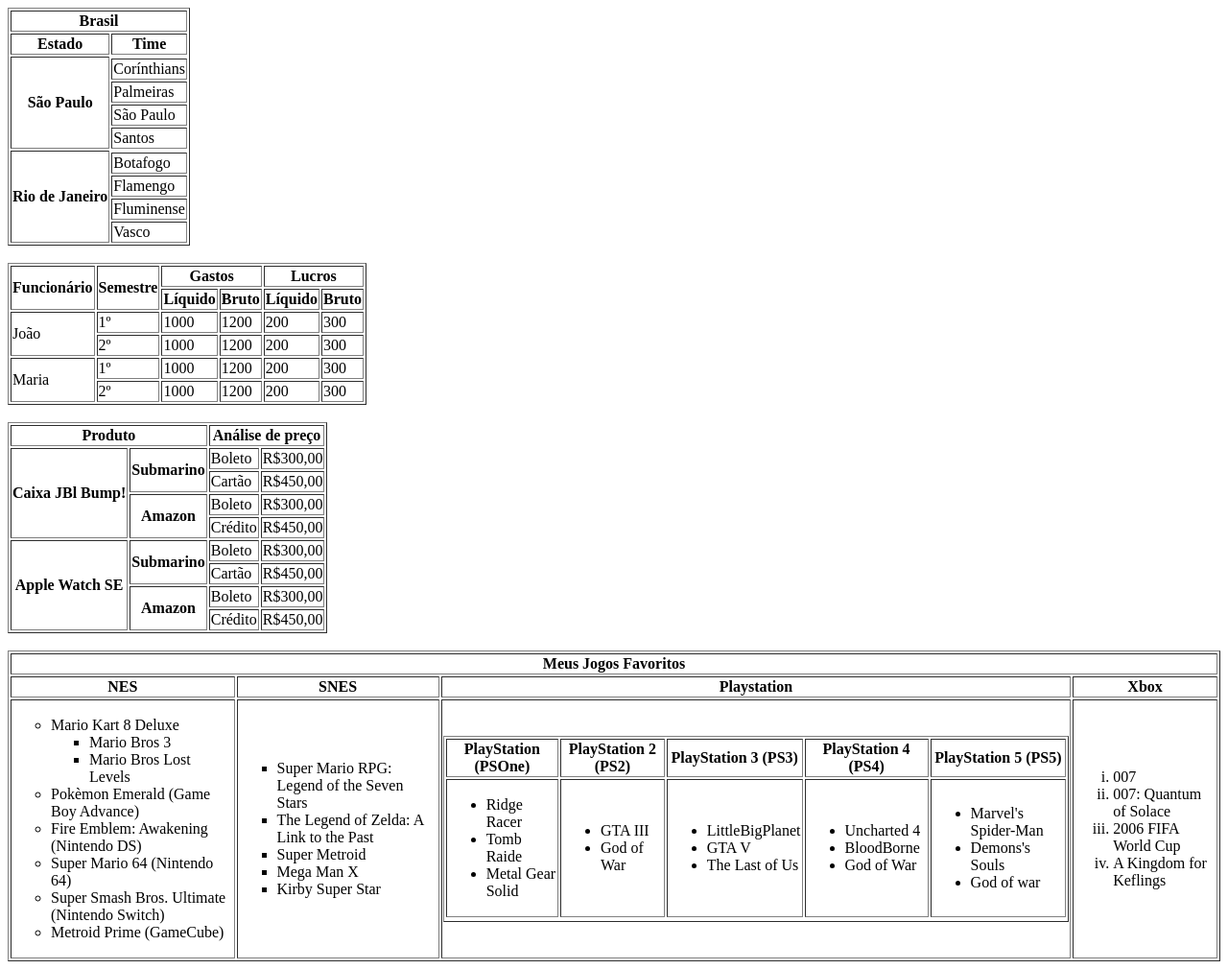
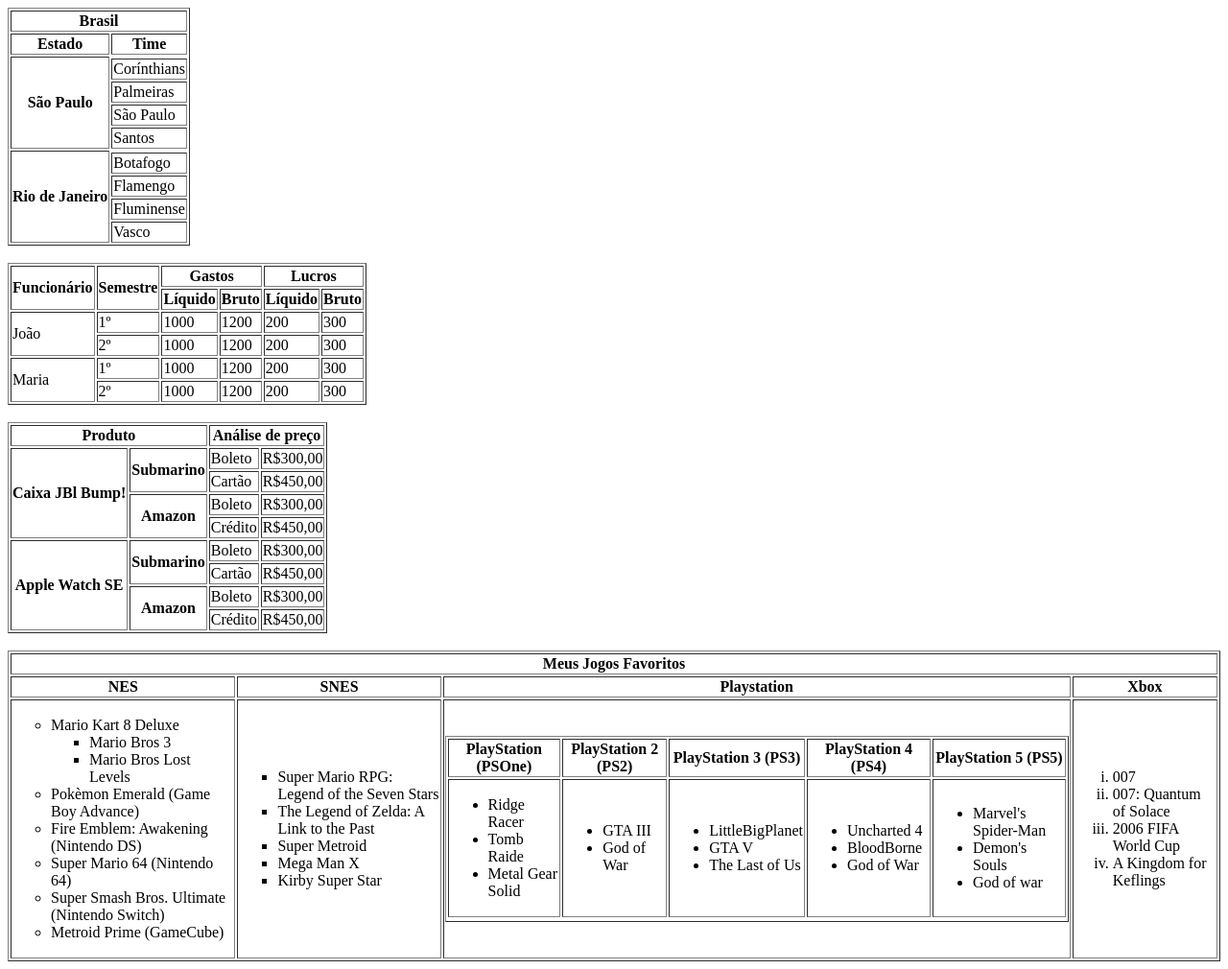
Before and after one commit to marcosconcegliere/CSW-CC1N, a plain HTML site: page Aula 7/index.html in a window 1280 px wide. Shown: the whole page at 96% size. Drawn offline with Linux system fonts and the light colour scheme.

Commit message:
Update index.html

```diff
--- a/Aula 7/index.html
+++ b/Aula 7/index.html
@@ -248,7 +248,7 @@
                         <td>
                             <ul>
                                 <li>Marvel's Spider-Man</li>
-                                <li>Demons's Souls</li>
+                                <li>Demon's Souls</li>
                                 <li>God of war</li>
                             </ul>
 
```
